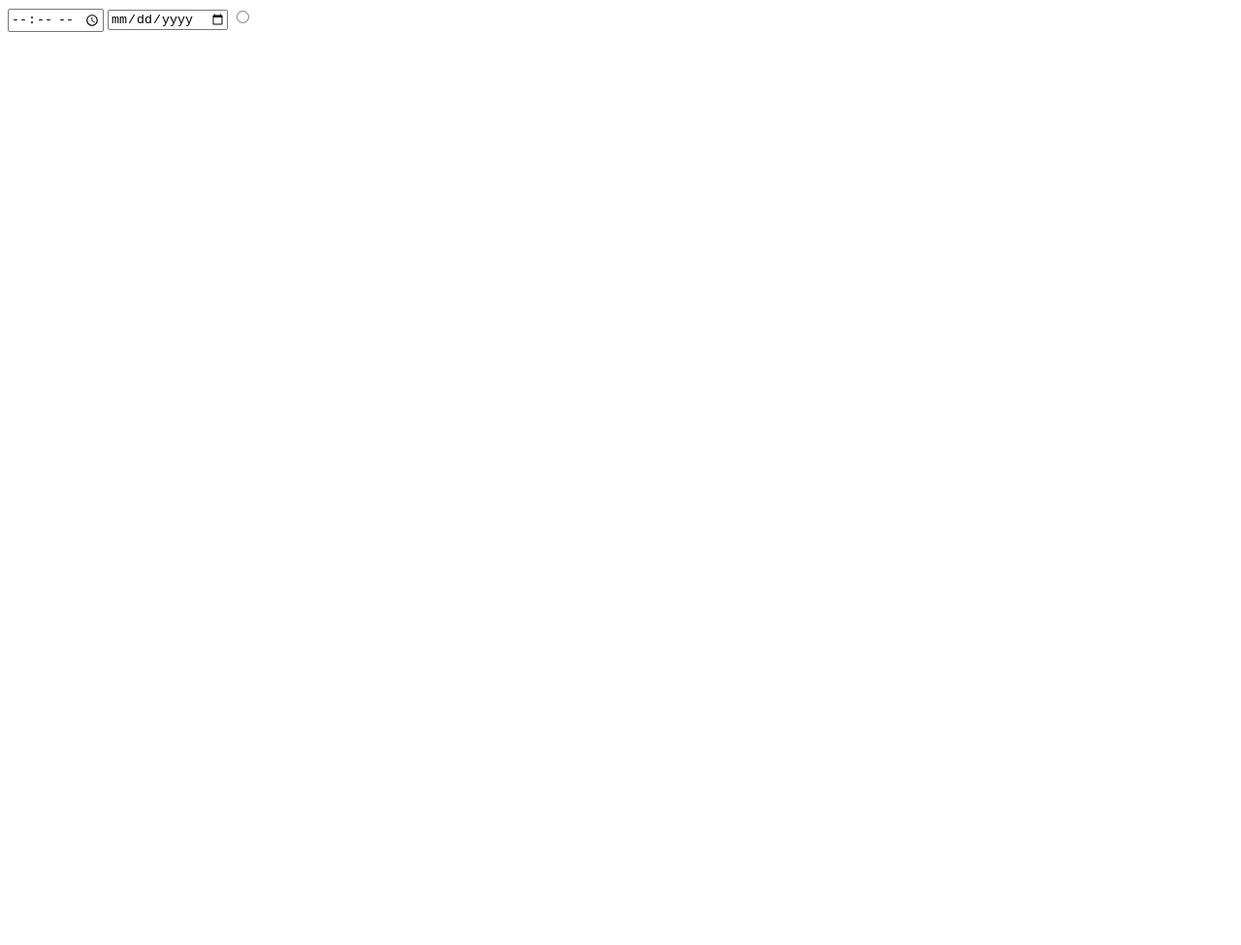
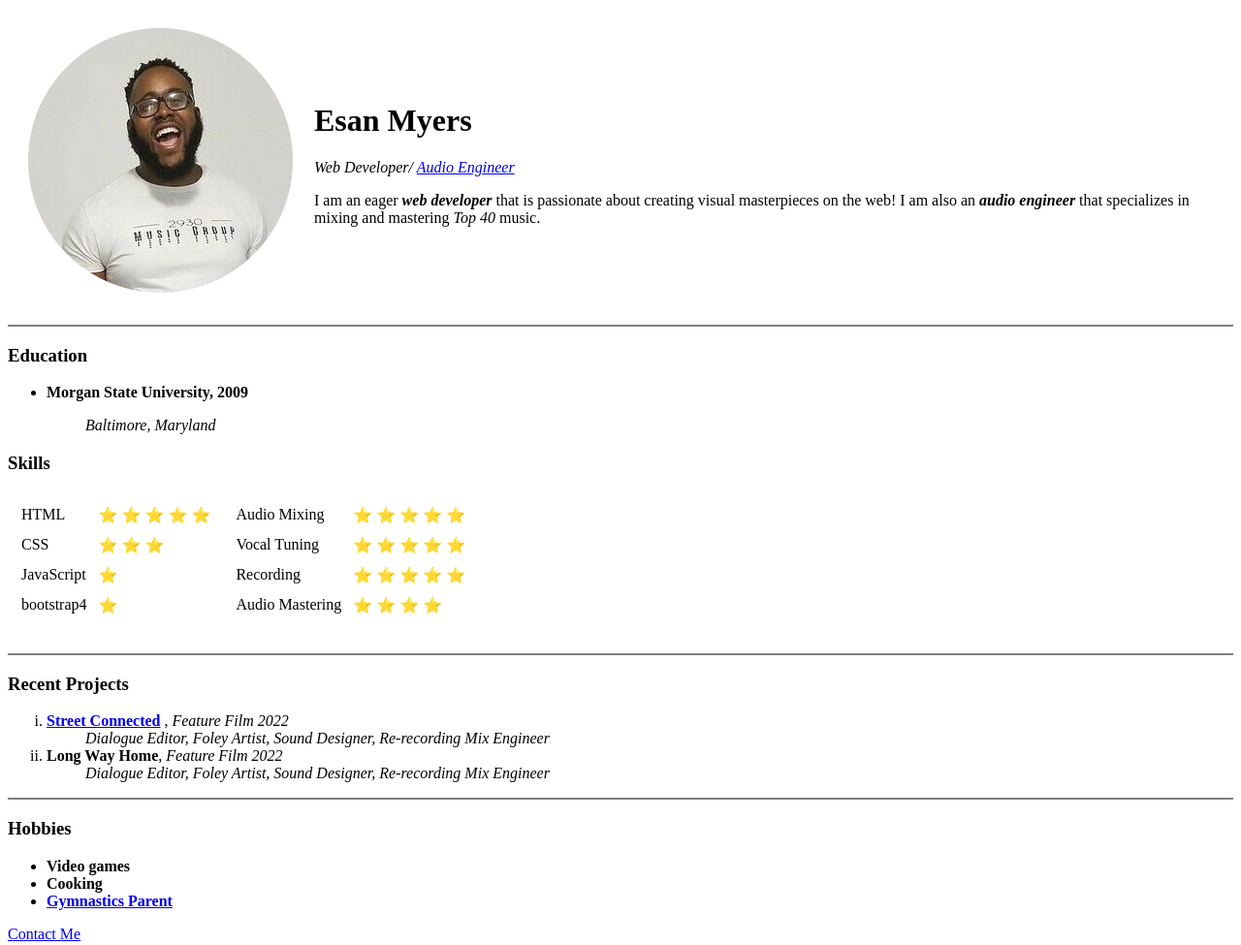
Before and after one commit to esanmyers/CV, a plain HTML site: page HTML - Personal Site/index.html in a window 1280 px wide. Shown: the whole page at 97% size. Before the commit the page ends 800 px from the top, so only its background shows below. Drawn offline with Linux system fonts and the light colour scheme.

Commit message:
Update index.html

```diff
--- a/HTML - Personal Site/index.html
+++ b/HTML - Personal Site/index.html
@@ -3,13 +3,89 @@
     <meta charset="UTF-8">
     <title>Esan's Resume</title>
 </head>
+<body>
+    <table cellspacing="20">
+        <tr>
+            <td><img src="Images/Esan Stage32 Profile Pic-modified.png" alt="Esan profile picture"></td>
+            <td><p><h1>Esan Myers</h1>
+                <em>Web Developer/ <a href="https://www.esantheproducer.com">Audio Engineer</a></em></p>
+                <p>I am an eager <em><strong>web developer</strong></em> that is passionate about creating visual masterpieces on the web!
+                    I am also an <em><strong>audio engineer</strong></em> that specializes in mixing and mastering <em>Top 40</em> music.
+                </p></td>
+        </tr>
+    </table>
 
-<body>
-   <form>
-        <input type="time">
-        <input type="date">
-        <input type="radio">
 
-   </form>
+    <hr size="2" noshade>
+    <h3>Education</h3>
+    <ul>
+        <li><Strong>Morgan State University, 2009</Strong>
+        </li>
+        <ul><p><em>Baltimore, Maryland</em></p>
+        </ul>
+    </ul>
+    <h3>Skills</h3>
+        <table>
+            <tr>
+                <td>
+                    <table cellspacing="10">
+                        <tr>
+                            <td>HTML</td>
+                            <td>&#11088 &#11088 &#11088 &#11088 &#11088</td>
+                        </tr>
+                        <tr>
+                            <td>CSS</td>
+                            <td>&#11088 &#11088 &#11088 </td>
+                        </tr>
+                        <tr>
+                            <td>JavaScript</td>
+                            <td>&#11088</td>
+                        </tr>
+                        <tr>
+                            <td>bootstrap4</td>
+                            <td>&#11088</td>
+                        </tr>
+                    </table>
+                </td>
+                <td>
+                    <table cellspacing="10">
+                        <tr>
+                            <td>Audio Mixing</td>
+                            <td>&#11088 &#11088 &#11088 &#11088 &#11088</td>
+                        </tr>
+                        <tr>
+                            <td>Vocal Tuning</td>
+                            <td>&#11088 &#11088 &#11088 &#11088 &#11088</td>
+                        </tr>
+                        <tr>
+                            <td>Recording</td>
+                            <td>&#11088 &#11088 &#11088 &#11088 &#11088</td>
+                        </tr>
+                        <tr>
+                            <td>Audio Mastering</td>
+                            <td>&#11088 &#11088 &#11088 &#11088</td>
+                        </tr>
+                    </table>
+                </td>
+            </tr>
+        </table>
+        <br>
+    <hr size="2" noshade>
+    <h3>Recent Projects</h3>
+    <ol type="i">
+        <li><strong><a href="https://pro.imdb.com/title/tt9608858/filmmakers">Street Connected</a></strong> , <em>Feature Film 2022</em></li>
+            <ul><em>Dialogue Editor, Foley Artist, Sound Designer, Re-recording Mix Engineer</em></ul>
+        <li><strong>Long Way Home</strong>, <em>Feature Film 2022</em></li>
+            <ul><em>Dialogue Editor, Foley Artist, Sound Designer, Re-recording Mix Engineer</em></ul>
+    </ol>
+    <hr size="2" noshade>
+    <h3>Hobbies</h3>
+    <ul>
+        <li><strong>Video games</strong></li>
+        <li><strong>Cooking</strong></li>
+        <li><strong><a href="Images/DSC_5896.JPG">Gymnastics Parent</a></strong></li>
+    </ul>
+    <a href="contact.html">Contact Me</a>
+
 </body>
 </html>
```
